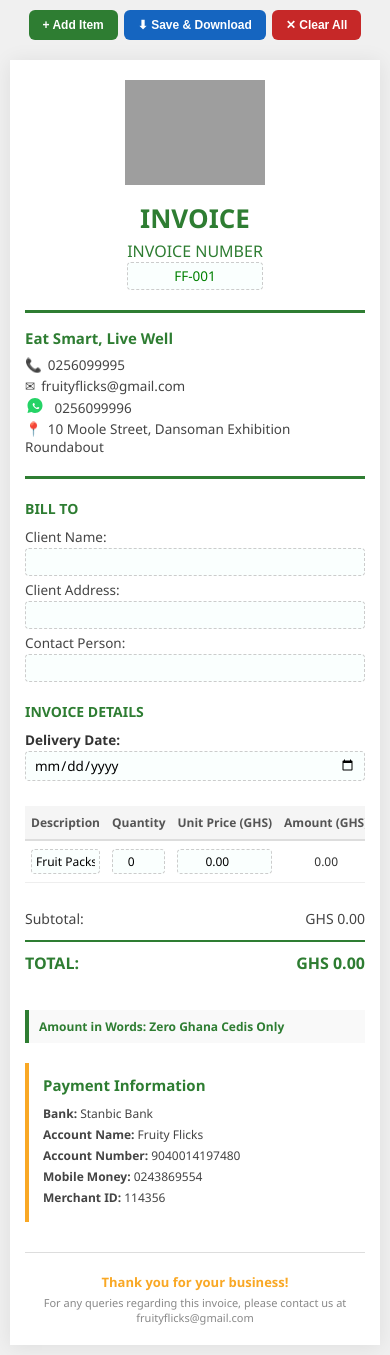
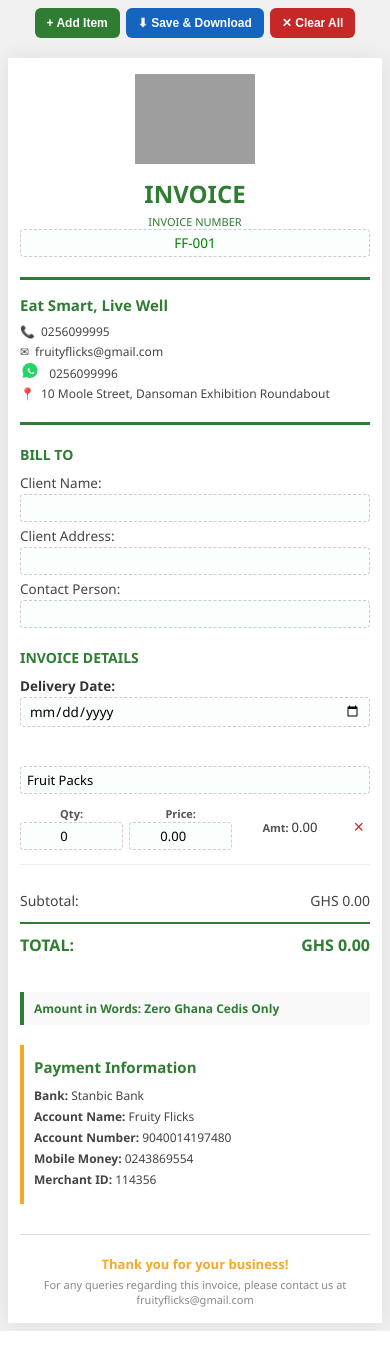
Before and after one commit to sakibumumuni/FruityFlicksInvoiceGenerator, a Flask app: page /invoice in a window 390 px wide. After the commit the page ends 1331 px from the top, so only its background shows below. Run offline with Flask 3, Linux system fonts and the light colour scheme; some libraries are stand-ins or nearby versions; some web fonts are replaced; grey boxes are pictures that could not be loaded.

Commit message:
restyled to fix mobile overflow

```diff
--- a/static/css/style.css
+++ b/static/css/style.css
@@ -286,41 +286,59 @@
 /* Mobile responsive */
 @media (max-width: 600px) {
   body {
-    padding: 10px;
+    padding: 8px;
   }
 
+  /* Controls */
   .controls {
     justify-content: center;
     gap: 6px;
   }
   .controls button {
-    padding: 8px 14px;
+    padding: 8px 12px;
     font-size: 12px;
   }
 
+  /* Invoice wrapper - reduce padding */
   .invoice-wrapper {
-    padding: 20px 15px 20px;
+    padding: 16px 12px 16px;
+    overflow: hidden;
+    word-wrap: break-word;
   }
 
-  /* Header - stack logo and title */
+  /* Header - stack logo and title, prevent overflow */
   .invoice-header {
     flex-direction: column;
     align-items: center;
     text-align: center;
   }
   .invoice-header .logo img {
-    width: 140px;
-    margin-bottom: 10px;
+    width: 120px;
+    margin-bottom: 8px;
   }
   .invoice-header .invoice-title {
     text-align: center;
+    width: 100%;
   }
   .invoice-header .invoice-title h1 {
-    font-size: 26px;
+    font-size: 24px;
+  }
+  .invoice-header .invoice-title .invoice-number-display {
+    font-size: 13px;
+    word-break: break-word;
+  }
+  .invoice-header .invoice-title .invoice-number-display p {
+    font-size: 11px;
   }
 
   .header-divider {
     width: 100%;
+  }
+
+  /* Company info */
+  .company-info p {
+    font-size: 12px;
+    word-break: break-word;
   }
 
   /* Bill To / Invoice Details - stack vertically */
@@ -330,13 +348,14 @@
     margin-bottom: 20px;
   }
 
-  /* Editable inputs - full width */
+  /* Editable inputs - full width, no min-width */
   .editable {
-    min-width: 0;
+    min-width: 0 !important;
     width: 100%;
+    box-sizing: border-box;
   }
   .editable-inline {
-    min-width: 0;
+    min-width: 0 !important;
     width: 100%;
   }
   .bill-to p,
@@ -346,22 +365,71 @@
     gap: 2px;
   }
 
-  /* Items table - make scrollable and compact */
+  /* Items table - convert to stacked cards */
   .items-table {
+    border: none;
+  }
+  .items-table thead {
+    display: none;
+  }
+  .items-table tbody {
     display: block;
-    overflow-x: auto;
-    -webkit-overflow-scrolling: touch;
-    white-space: nowrap;
   }
-  .items-table thead th,
+  .items-table tbody tr {
+    display: flex;
+    flex-wrap: wrap;
+    gap: 6px;
+    padding: 12px 0;
+    border-bottom: 1px solid #eee;
+    align-items: center;
+  }
   .items-table tbody td {
-    padding: 8px 6px;
-    font-size: 12px;
+    display: block;
+    border: none;
+    padding: 2px 0;
+    font-size: 13px;
+    text-align: left !important;
+  }
+  /* Description - full width */
+  .items-table tbody td:nth-child(1) {
+    width: 100%;
+  }
+  /* Qty, Price, Amount - fit in one row */
+  .items-table tbody td:nth-child(2),
+  .items-table tbody td:nth-child(3),
+  .items-table tbody td:nth-child(4) {
+    flex: 1;
+    text-align: center !important;
+  }
+  /* Remove button */
+  .items-table tbody td:nth-child(5) {
+    flex: 0 0 auto;
+  }
+  /* Add labels before each field */
+  .items-table tbody td:nth-child(2)::before {
+    content: "Qty: ";
+    font-weight: 600;
+    font-size: 11px;
+    color: #555;
+  }
+  .items-table tbody td:nth-child(3)::before {
+    content: "Price: ";
+    font-weight: 600;
+    font-size: 11px;
+    color: #555;
+  }
+  .items-table tbody td:nth-child(4)::before {
+    content: "Amt: ";
+    font-weight: 600;
+    font-size: 11px;
+    color: #555;
   }
   .items-table tbody td .editable {
-    min-width: 0;
-    font-size: 12px;
-    padding: 3px 4px;
+    min-width: 0 !important;
+    width: 100%;
+    font-size: 13px;
+    padding: 4px 6px;
+    box-sizing: border-box;
   }
 
   /* Totals - full width */
@@ -376,18 +444,20 @@
     font-size: 16px;
   }
 
-  /* Amount in words */
+  /* Amount in words - wrap text */
   .amount-in-words {
     font-size: 12px;
     padding: 8px 10px;
+    word-break: break-word;
   }
 
   /* Payment info */
   .payment-info {
-    padding: 12px 14px;
+    padding: 12px 10px;
   }
   .payment-info p {
     font-size: 12px;
+    word-break: break-word;
   }
 
   /* Footer */
@@ -396,5 +466,6 @@
   }
   .invoice-footer .contact {
     font-size: 11px;
+    word-break: break-word;
   }
 }
```
